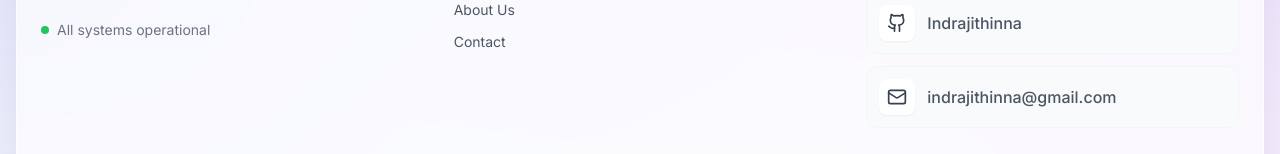
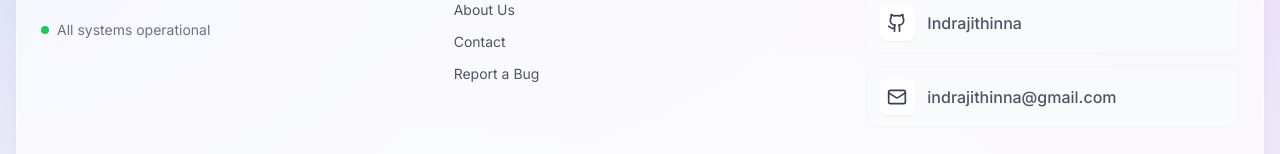
Before and after one commit to Indrajithinna/PDF-Perfect, a React (Vite) app: page / in a window 1280 px wide. Shown: the part 2442-2596 px from the top of the page. Built offline with nearby package versions, Linux system fonts and the light colour scheme; the HTML template or start-up script is replaced by a standard one.

Commit message:
feat: Add Report Bug link to footer

```diff
--- a/src/components/Footer.tsx
+++ b/src/components/Footer.tsx
@@ -47,6 +47,12 @@ const Footer: React.FC = () => {
                                 <a href="#" className="text-gray-600 hover:text-purple-600 transition-colors flex items-center group">
                                     <span className="w-0 group-hover:w-2 h-0.5 bg-purple-600 mr-0 group-hover:mr-2 transition-all duration-300"></span>
                                     Contact
+                                </a>
+                            </li>
+                            <li>
+                                <a href="https://github.com/Indrajithinna/PDF-Perfect/issues" target="_blank" rel="noopener noreferrer" className="text-gray-600 hover:text-purple-600 transition-colors flex items-center group">
+                                    <span className="w-0 group-hover:w-2 h-0.5 bg-purple-600 mr-0 group-hover:mr-2 transition-all duration-300"></span>
+                                    Report a Bug
                                 </a>
                             </li>
                         </ul>
```
